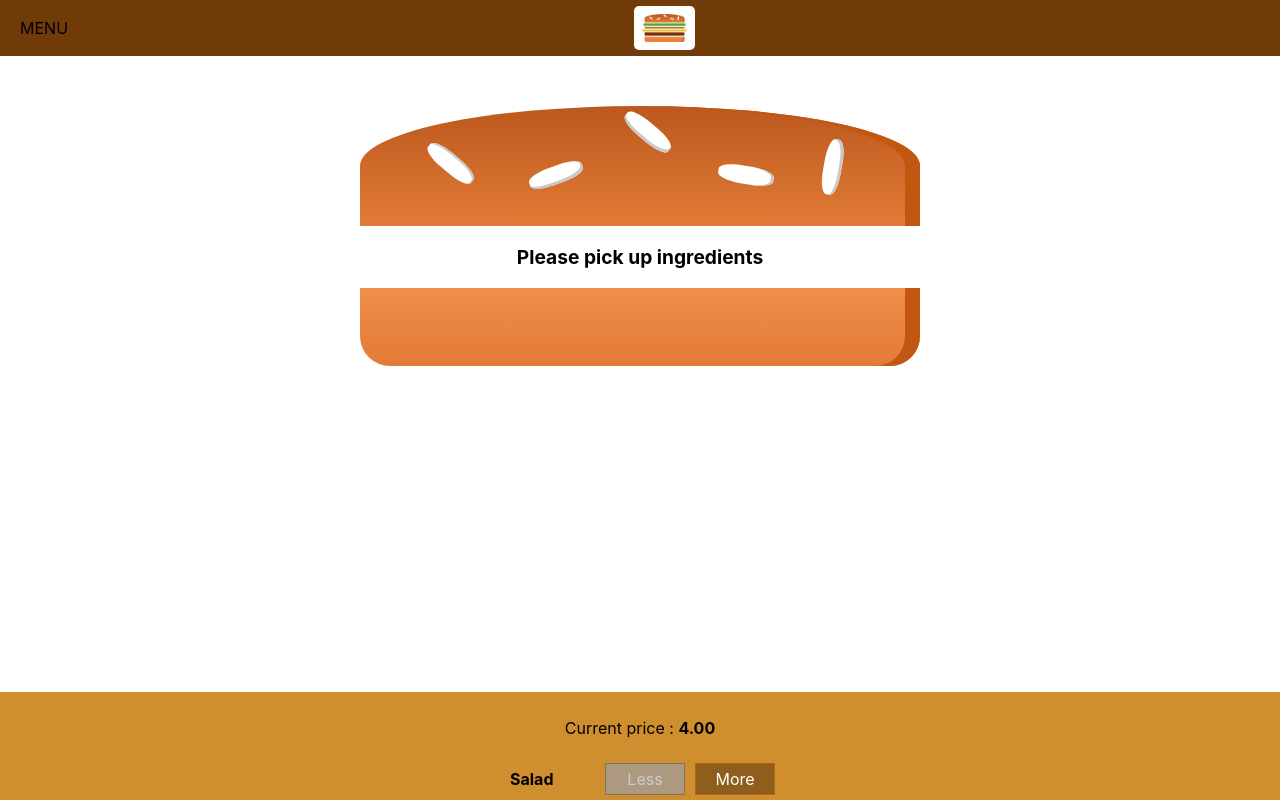
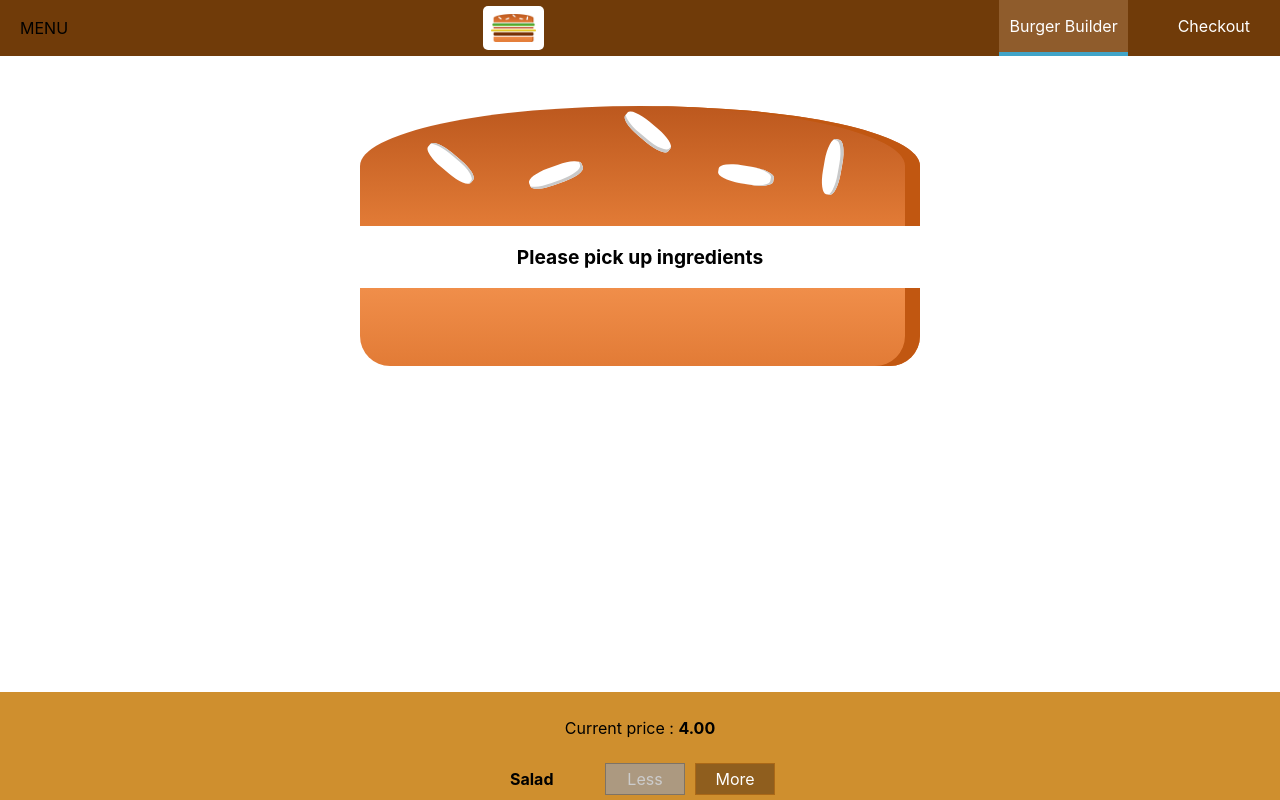
Before and after one commit to MarcLallier/burgercommand, a React (Create React App) app: page / in a window 1280 px wide. Shown: the top 800 px of the page. Built offline with nearby package versions, Linux system fonts and the light colour scheme.

Commit message:
add NavigationItems component which contains NavigationItem. And imported in the toolbar

```diff
--- /dev/null
+++ b/src/components/Navigation/NavigationItems/NavigationItem/NavigationItem.css
@@ -0,0 +1,26 @@
+.NavigationItem {
+  margin : 0;
+  box-sizing: border-box;
+  display : flex;
+  height : 100%;
+  width : auto;
+  align-items : center;
+}
+
+.NavigationItem a {
+  color : white;
+  text-decoration: none;
+  height : 100%;
+  padding : 16px 10px;
+  border-bottom : 4px solid transparent;
+  box-sizing: border-box;
+  display : block;
+}
+
+.NavigationItem a:hover,
+.NavigationItem a:active,
+.NavigationItem a.active {
+  background-color: #8F5C2C;
+  border-bottom: 4px solid #40A4C8;
+  color : white;
+}
--- /dev/null
+++ b/src/components/Navigation/NavigationItems/NavigationItem/NavigationItem.js
@@ -0,0 +1,20 @@
+import React from 'react'
+
+import './NavigationItem.css'
+
+const navigationItem = (props) => (
+
+  <ul>
+    <li className="NavigationItem">
+      <a
+        href={props.link}
+        className={props.active ? "active" : null}>
+        {props.children}
+      </a>
+    </li>
+  </ul>
+
+  )
+
+
+export default navigationItem
--- /dev/null
+++ b/src/components/Navigation/NavigationItems/NavigationItems.css
@@ -0,0 +1,8 @@
+.NavigationItems {
+  margin : 0;
+  padding : 0;
+  list-style : none;
+  display : flex;
+  align-items : center;
+  height : 100%;
+}
--- /dev/null
+++ b/src/components/Navigation/NavigationItems/NavigationItems.js
@@ -0,0 +1,15 @@
+import React from 'react'
+
+import './NavigationItems.css'
+import NavigationItem from './NavigationItem/NavigationItem'
+
+const navigationItems = (props) => (
+
+ <ul className="NavigationItems">
+   <NavigationItem link="/" active={true}>Burger Builder</NavigationItem>
+   <NavigationItem link="/">Checkout</NavigationItem>
+ </ul>
+
+)
+
+export default navigationItems
--- a/src/components/Navigation/Toolbar/Toolbar.js
+++ b/src/components/Navigation/Toolbar/Toolbar.js
@@ -2,13 +2,15 @@
 
 import './Toolbar.css'
 import Logo from '../../Logo/Logo'
+import NavigationItems from '../NavigationItems/NavigationItems'
 
 const toolbar = (props) => (
   <header className="Toolbar">
     <div>MENU</div>
     <Logo />
-    <nav>  </nav>
-
+    <nav>
+      <NavigationItems />
+    </nav>
   </header>
 )
 
```
